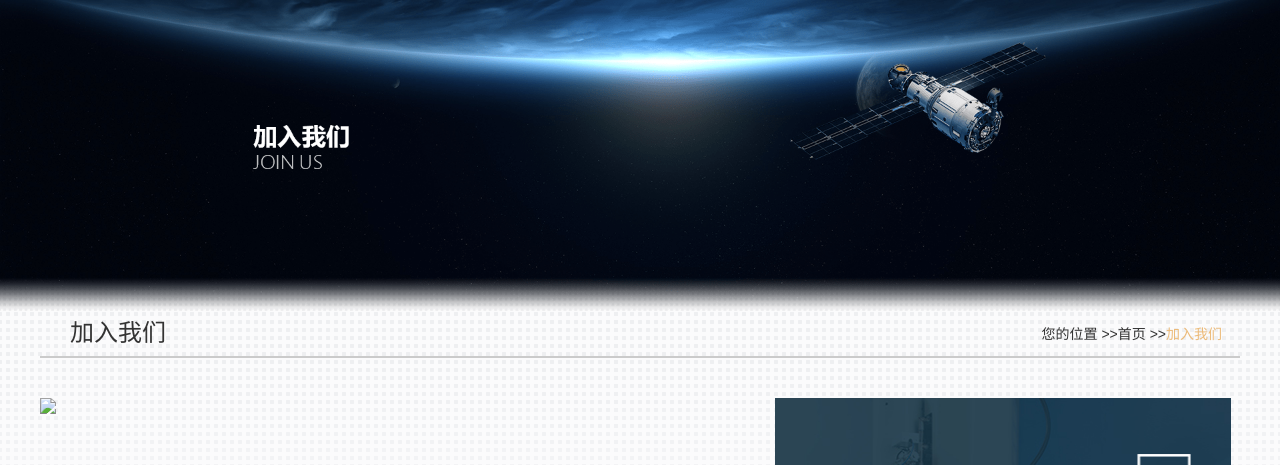
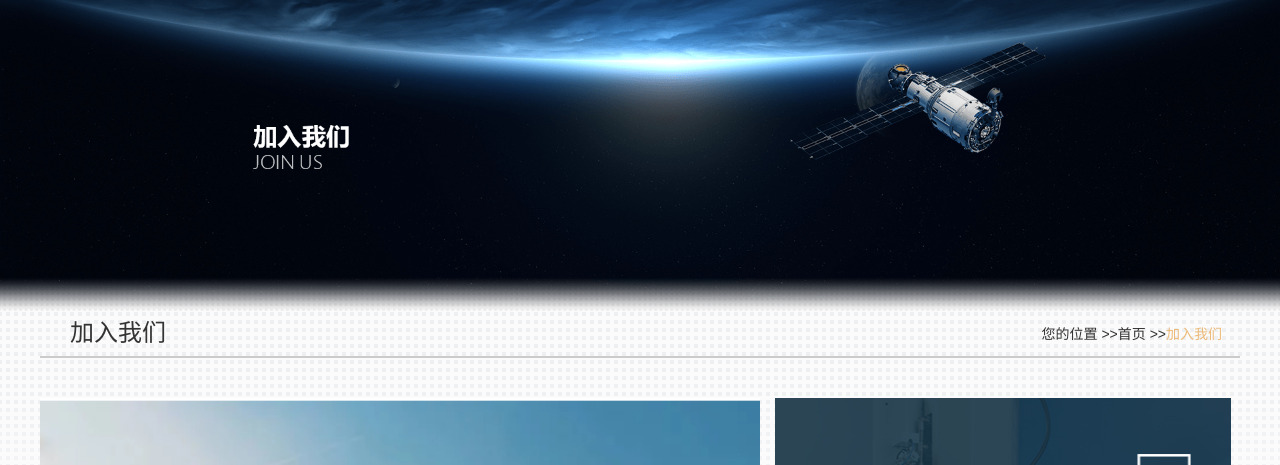
Before and after one commit to Feng-Yin/www.rongweibj.com, a plain HTML site: page list9f7f.html in a window 1280 px wide. Shown: the part 103-568 px from the top of the page. Drawn offline with Linux system fonts and the light colour scheme.

Commit message:
Fixed a missing pic in hire

```diff
--- a/css/pc.css
+++ b/css/pc.css
@@ -1478,7 +1478,8 @@ footer .bottom h2 {
 }
 
 .join_frist_box .join_img_box1 img {
-	max-width: 100%;
+	width: 100%;
+	height: 100%;
 }
 
 .join_frist_box .join_txt_box {
--- a/list9f7f.html
+++ b/list9f7f.html
@@ -78,7 +78,7 @@
 						<h2 class="product_box_title"><b>加入我们</b><span>您的位置 >></span><a href="index.html">首页  >> </a><span class="color37bdff">加入我们</span></h2>
 						<div class="join_frist_box">
 							<div class="join_img_box1">
-								<img src="uploadfile/upload/2020051211534852.html" />
+								<img src="uploadfile/upload/2020051211534852.png" />
 							</div>
 							<div class="join_txt_box">
 								<h3>温暖和谐的家庭</h3>
```
Also changed, not shown: uploadfile/upload/2020051211534852.png (added).
